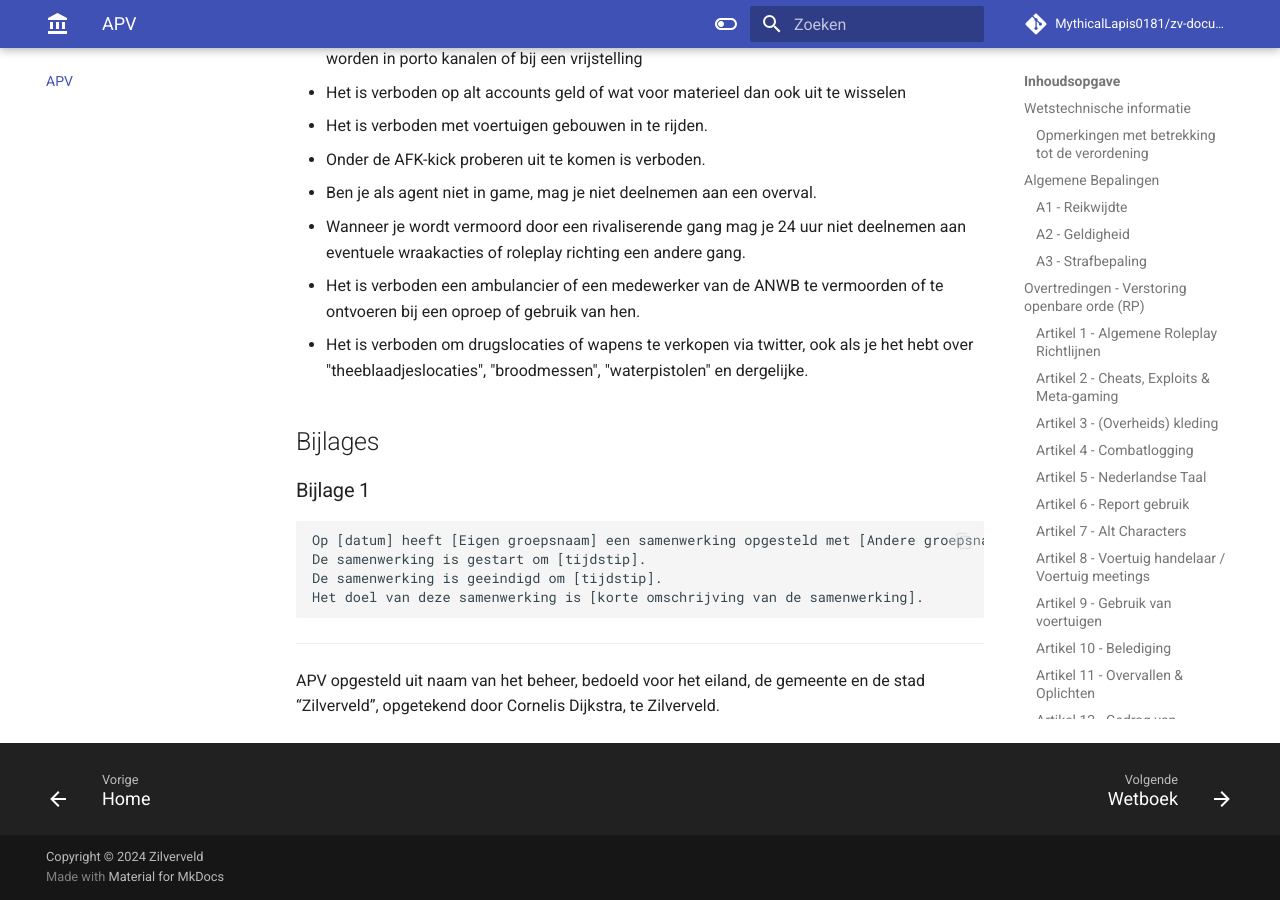
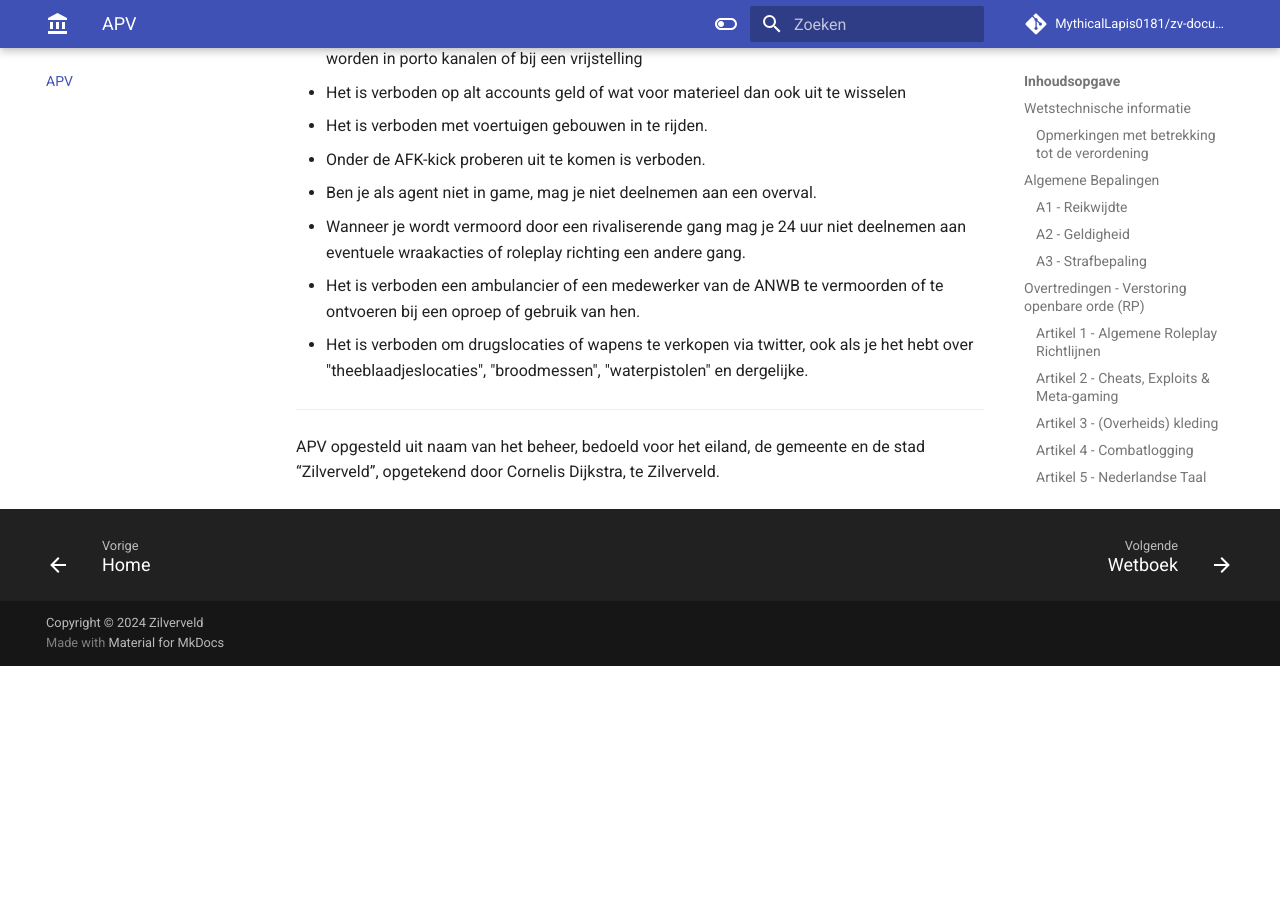
Before and after one commit to MythicalLapis0181/zv-documentatie, an MkDocs documentation site: the page built from docs/APV.md, in a window 1280 px wide and 900 px high, scrolled down 14596 px. Built offline with MkDocs 1.6.1 and Material for MkDocs 9.7.7, drawn with Linux system fonts in a browser that asks for light colours; comment, search, counter and statistics services are not loaded; after the commit the page ends 15262 px from its top, so only the background shows below that.

Commit message:
apv update bijlages weg

````diff
--- a/docs/APV.md
+++ b/docs/APV.md
@@ -356,16 +356,5 @@
 * Het is verboden een ambulancier of een medewerker van de ANWB te vermoorden of te ontvoeren bij een oproep of gebruik van hen.
 * Het is verboden om drugslocaties of wapens te verkopen via twitter, ook als je het hebt over "theeblaadjeslocaties", "broodmessen", "waterpistolen" en dergelijke.
 
-## Bijlages
-
-### Bijlage 1
-
-```md
-Op [datum] heeft [Eigen groepsnaam] een samenwerking opgesteld met [Andere groepsnaam].
-De samenwerking is gestart om [tijdstip].
-De samenwerking is geeindigd om [tijdstip].
-Het doel van deze samenwerking is [korte omschrijving van de samenwerking].
-```
-
 ---------------------
 APV opgesteld uit naam van het beheer, bedoeld voor het eiland, de gemeente en de stad “Zilverveld”, opgetekend door Cornelis Dijkstra, te Zilverveld.
````
